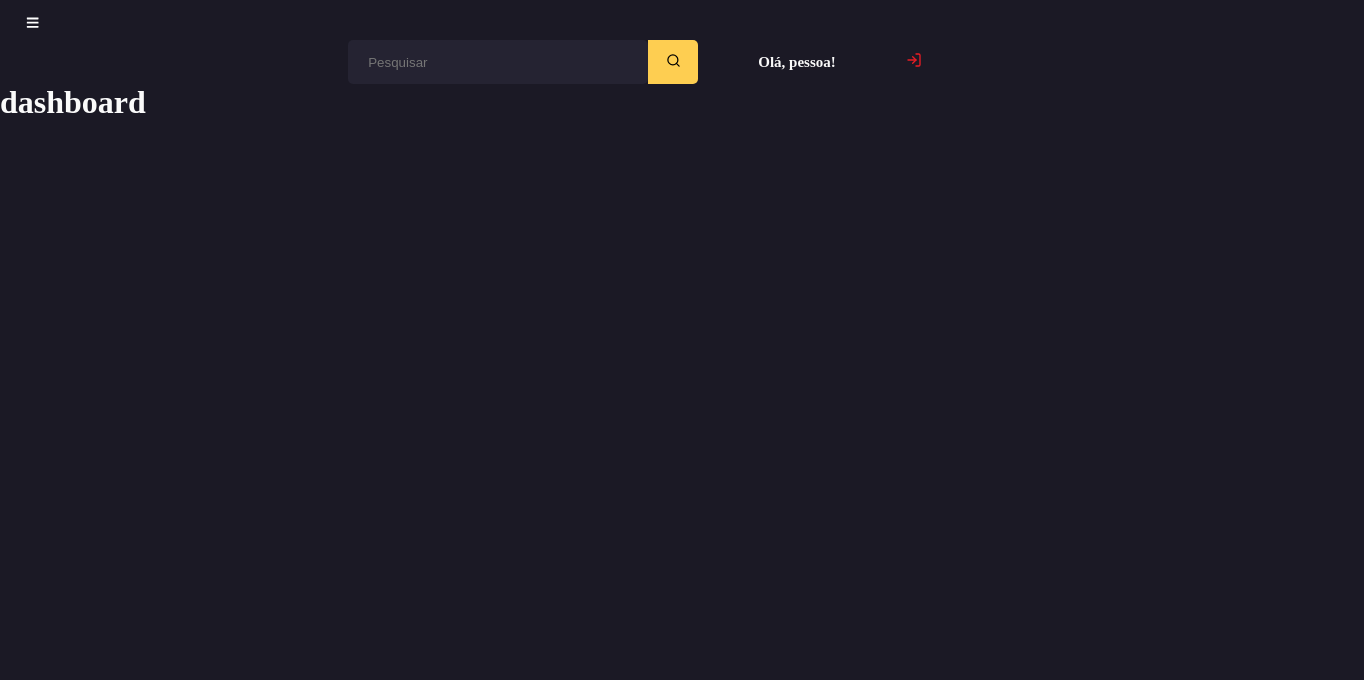
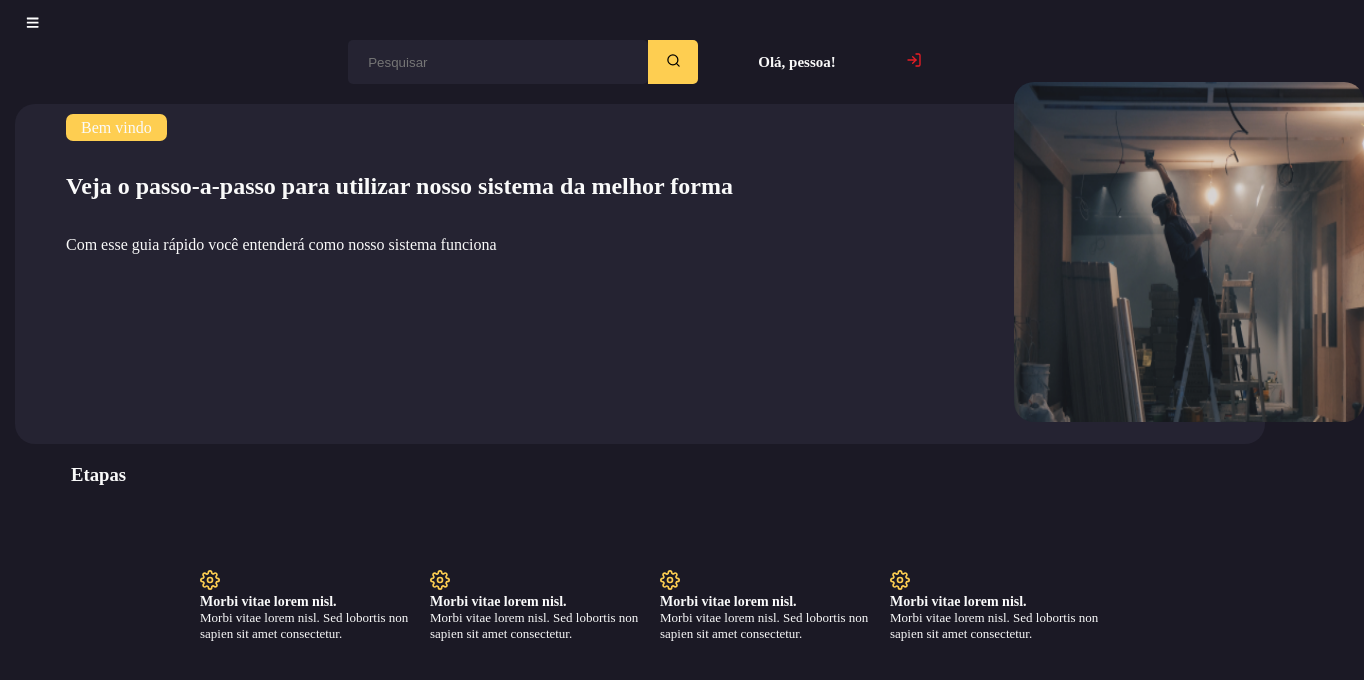
Before and after one commit to 42Dias/romtec-front, a React (Create React App) app: page /home in a window 1280 px wide. Shown: the top 680 px of the page, 1364 px wide, since content can reach past the window. Built offline with nearby package versions, Linux system fonts and the light colour scheme; the HTML template or start-up script is replaced by a standard one.

Commit message:
adding home screen

```diff
--- a/src/pages/Home/Home.styled.ts
+++ b/src/pages/Home/Home.styled.ts
@@ -1,2 +1,72 @@
 import styled from 'styled-components/macro'
 import { theme } from '../../ui'
+
+export const Container = styled.div`
+  padding: 20px 15px;
+
+  h3 {
+    margin-left: 36px;
+    padding: 20px;
+  }
+`
+
+export const Content = styled.div`
+  margin: 0 auto;
+  background: ${theme.colors.black};
+  width: 100%;
+  height: 340px;
+  padding: 15px;
+  border-radius: 20px;
+
+  span {
+    background: ${theme.colors.yellow};
+    padding: 5px 15px 5px 15px;
+    border-radius: 7px;
+    margin-left: 36px;
+  }
+
+  h2 {
+    margin: 36px;
+  }
+
+  p {
+    margin: 36px;
+  }
+
+  img {
+   width: 350px;
+   height: 340px;
+   margin-left: 61.5rem;
+   margin-top: -13rem;
+   border-radius:20px;
+  }
+`
+
+export const ContainerSteps = styled.div`
+  display: flex;
+  align-items: center;
+  justify-content: center;
+  min-height: 200px;
+`
+
+export const ContentSteps = styled.div`
+  padding-left: 20px;
+
+  :hover {
+    width: 255px;
+    height: 100px;
+  }
+
+  h4 {
+    font-size: 14px;
+  }
+
+  p {
+    max-width: 210px;
+    font-size: 13px;
+  }
+
+  svg {
+    color: ${theme.colors.yellow};
+  }
+`
--- a/src/pages/Home/Home.tsx
+++ b/src/pages/Home/Home.tsx
@@ -1,12 +1,49 @@
 import Sidebar from '../../ui/Components/Sidebar/Sidebar'
 import Navbar from '../../ui/Components/Navbar/Navbar'
+import * as S from './Home.styled'
+import { FiSettings } from 'react-icons/fi'
+import image from '../../assets/obra.png'
 
 export function Home () {
   return (
     <>
       <Sidebar />
       <Navbar />
-      <h1>dashboard</h1>
+      <S.Container>
+        <S.Content>
+          <span>Bem vindo</span>
+          <h2>Veja o passo-a-passo para utilizar nosso sistema da melhor forma</h2>
+          <p>Com esse guia rápido você entenderá como nosso sistema funciona</p>
+          <img src={image} alt='' />
+        </S.Content>
+
+        <h3>Etapas</h3>
+        <S.ContainerSteps>
+          <S.ContentSteps>
+            <FiSettings size={20} />
+            <h4>Morbi vitae lorem nisl.</h4>
+            <p>Morbi vitae lorem nisl. Sed lobortis non sapien sit amet consectetur.</p>
+          </S.ContentSteps>
+
+          <S.ContentSteps>
+            <FiSettings size={20} />
+            <h4>Morbi vitae lorem nisl.</h4>
+            <p>Morbi vitae lorem nisl. Sed lobortis non sapien sit amet consectetur.</p>
+          </S.ContentSteps>
+
+          <S.ContentSteps>
+            <FiSettings size={20} />
+            <h4>Morbi vitae lorem nisl.</h4>
+            <p>Morbi vitae lorem nisl. Sed lobortis non sapien sit amet consectetur.</p>
+          </S.ContentSteps>
+
+          <S.ContentSteps>
+            <FiSettings size={20} />
+            <h4>Morbi vitae lorem nisl.</h4>
+            <p>Morbi vitae lorem nisl. Sed lobortis non sapien sit amet consectetur.</p>
+          </S.ContentSteps>
+        </S.ContainerSteps>
+      </S.Container>
     </>
   )
 }
--- a/src/ui/styles/global.ts
+++ b/src/ui/styles/global.ts
@@ -22,6 +22,7 @@ export const GlobalStyle = createGlobalStyle`
 
   a {
     text-decoration: none;
+    cursor: pointer;
   }
 
   &::selection {
```
